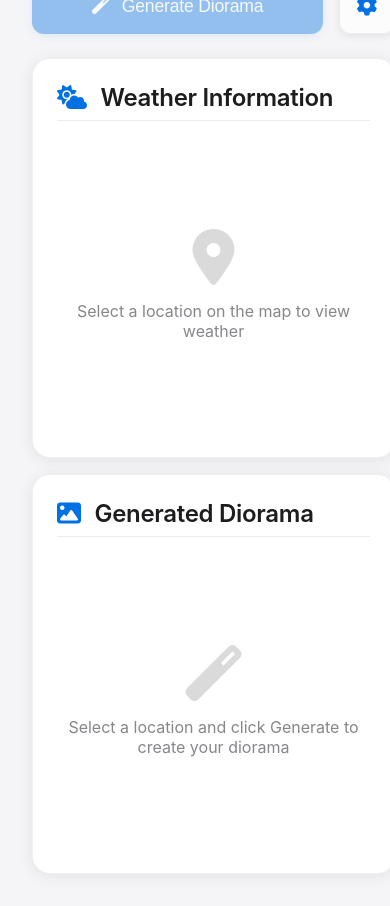
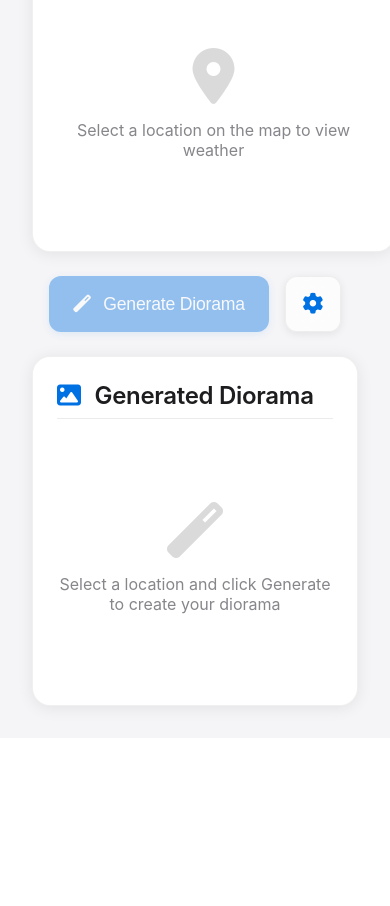
Before and after one commit to Erik0810/DioramaCast, a Flask app: page / in a window 390 px wide. Shown: the part 709-1615 px from the top of the page. After the commit the page ends 1425 px from the top, so only its background shows below. Run offline with Flask 3, Linux system fonts and the light colour scheme.

Commit message:
Revamp layout structure to three-row hierarchy
Co-authored-by: Erik0810 <170629578+Erik0810@users.noreply.github.com>

```diff
--- a/static/css/style.css
+++ b/static/css/style.css
@@ -57,20 +57,32 @@ header p {
 }
 
 .container {
-    display: grid;
-    grid-template-columns: 1fr 1fr;
+    display: flex;
+    flex-direction: column;
     gap: 1.5rem;
     padding: 2rem;
     max-width: 1800px;
     margin: 0 auto;
-    height: calc(100vh - 150px);
 }
 
-.left-column,
-.right-column {
+/* Top Row: Two equal columns side-by-side */
+.top-row {
+    display: grid;
+    grid-template-columns: 1fr 1fr;
+    gap: 1.5rem;
+}
+
+/* Middle Row: Centered button */
+.middle-row {
     display: flex;
-    flex-direction: column;
-    gap: 1.5rem;
+    justify-content: center;
+    align-items: center;
+}
+
+/* Bottom Row: Full width result */
+.bottom-row {
+    display: flex;
+    width: 100%;
 }
 
 .quadrant {
@@ -107,10 +119,10 @@ header p {
 /* Map Quadrant */
 .map-quadrant {
     position: relative;
-    flex: 0 1 auto;
-    height: calc(100vh - 350px);
-    min-height: 400px;
-    max-height: 600px;
+    display: flex;
+    flex-direction: column;
+    min-height: 450px;
+    height: 450px;
 }
 
 .search-container {
@@ -167,7 +179,7 @@ header p {
 .generate-section {
     display: flex;
     flex-direction: column;
-    justify-content: flex-start;
+    justify-content: center;
     align-items: center;
     gap: 1rem;
     background: transparent;
@@ -177,7 +189,7 @@ header p {
 .generate-container {
     display: flex;
     gap: 1rem;
-    width: 100%;
+    max-width: 500px;
 }
 
 .generate-button {
@@ -363,8 +375,10 @@ header p {
 
 /* Weather Quadrant */
 .weather-quadrant {
-    flex: 0 0 auto;
-    min-height: 300px;
+    display: flex;
+    flex-direction: column;
+    min-height: 450px;
+    height: 450px;
 }
 
 #weather-display {
@@ -515,7 +529,8 @@ header p {
 /* Image Quadrant */
 .image-quadrant {
     flex: 1;
-    min-height: 300px;
+    min-height: 400px;
+    width: 100%;
 }
 
 #image-display {
@@ -557,21 +572,20 @@ header p {
 
 /* Responsive Design */
 @media (max-width: 1200px) {
-    .container {
+    .top-row {
         grid-template-columns: 1fr;
-        height: auto;
     }
 
     .quadrant {
-        min-height: 400px;
+        min-height: 350px;
+    }
+
+    .map-quadrant,
+    .weather-quadrant {
+        height: auto;
     }
 
     header h1 {
         font-size: 2rem;
     }
-
-    .left-column,
-    .right-column {
-        gap: 1rem;
-    }
 }
--- a/templates/index.html
+++ b/templates/index.html
@@ -15,9 +15,9 @@
     </header>
 
     <main class="container">
-        <!-- Left Column: Map and Generate Button -->
-        <div class="left-column">
-            <!-- World Map with Search -->
+        <!-- Top Row: Inputs (Map + Weather) -->
+        <div class="top-row">
+            <!-- Left Side: World Map with Search -->
             <div class="quadrant map-quadrant">
                 <div class="search-container">
                     <input type="text" id="location-search" placeholder="Search for a location..." />
@@ -26,23 +26,7 @@
                 <div id="map"></div>
             </div>
 
-            <!-- Generate Button (no card styling) -->
-            <div class="generate-section">
-                <div class="generate-container">
-                    <button id="generate-btn" class="generate-button" disabled>
-                        <i class="fas fa-magic"></i> Generate Diorama
-                    </button>
-                    <button id="settings-toggle-btn" class="settings-toggle-button">
-                        <i class="fas fa-cog"></i>
-                    </button>
-                </div>
-                <div id="generation-status" class="status-message"></div>
-            </div>
-        </div>
-
-        <!-- Right Column: Weather and Generated Image -->
-        <div class="right-column">
-            <!-- Weather Display -->
+            <!-- Right Side: Weather Display -->
             <div class="quadrant weather-quadrant">
                 <h2><i class="fas fa-cloud-sun"></i> Weather Information</h2>
                 <div id="weather-display">
@@ -82,8 +66,25 @@
                     </div>
                 </div>
             </div>
+        </div>
 
-            <!-- Generated Image Display -->
+        <!-- Middle Row: Generate Button (centered) -->
+        <div class="middle-row">
+            <div class="generate-section">
+                <div class="generate-container">
+                    <button id="generate-btn" class="generate-button" disabled>
+                        <i class="fas fa-magic"></i> Generate Diorama
+                    </button>
+                    <button id="settings-toggle-btn" class="settings-toggle-button">
+                        <i class="fas fa-cog"></i>
+                    </button>
+                </div>
+                <div id="generation-status" class="status-message"></div>
+            </div>
+        </div>
+
+        <!-- Bottom Row: Generated Diorama (full width) -->
+        <div class="bottom-row">
             <div class="quadrant image-quadrant">
                 <h2><i class="fas fa-image"></i> Generated Diorama</h2>
                 <div id="image-display">
```
